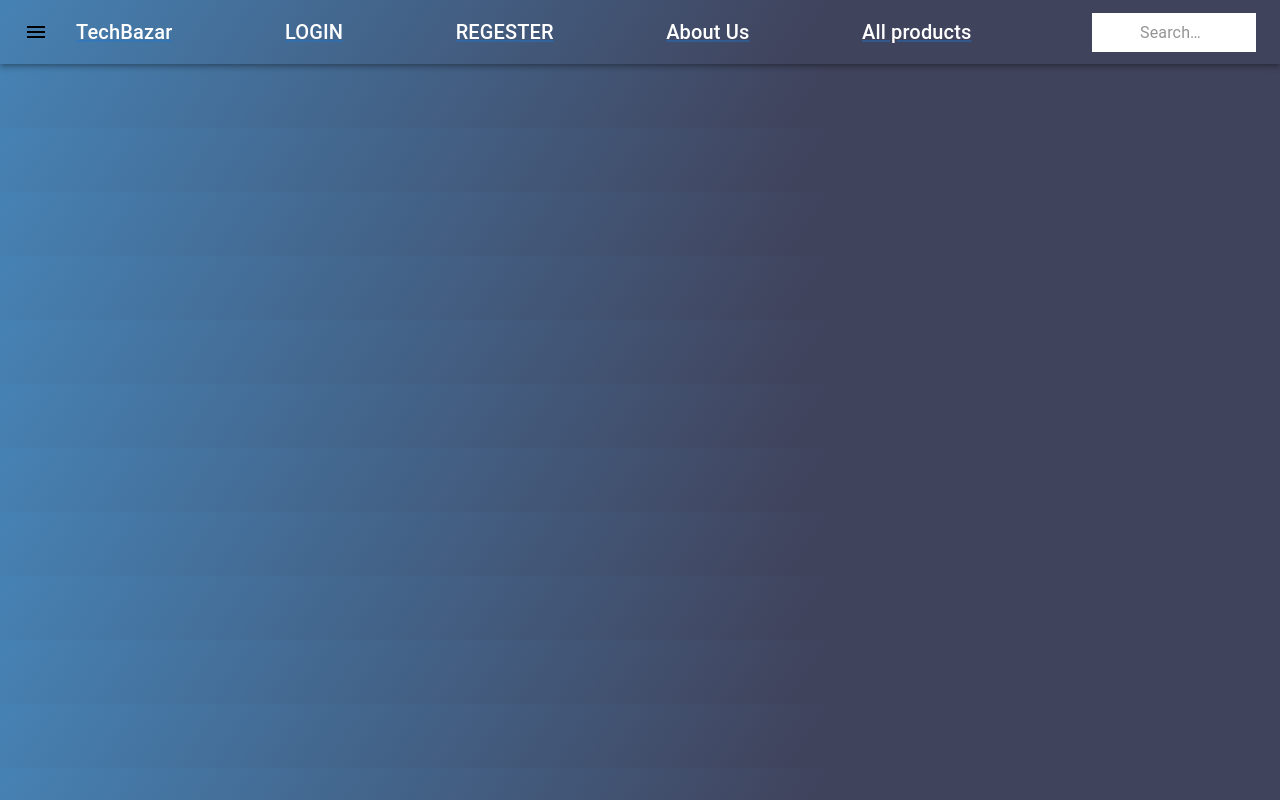
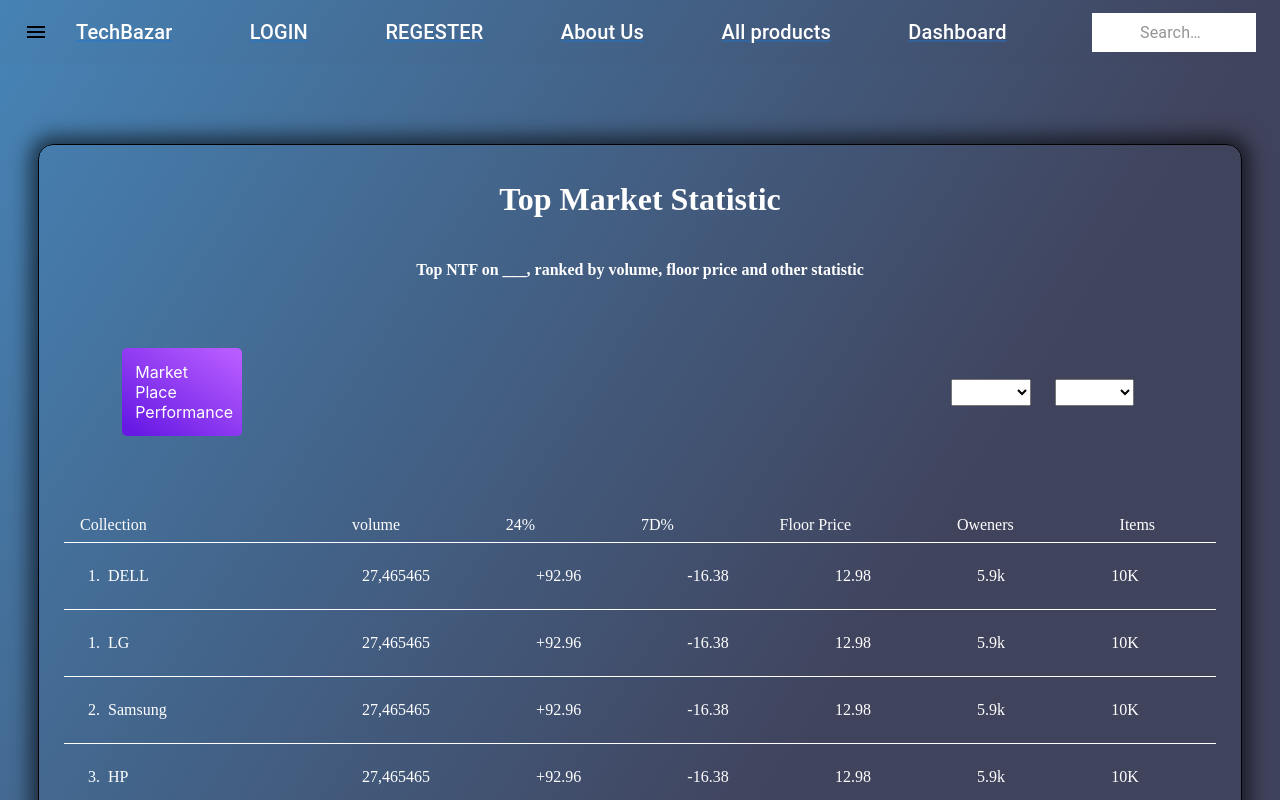
Before and after one commit to ikramby/BlissBazaar, a React (Create React App) app in the folder frontend/: page /dashboard in a window 1280 px wide. Shown: the top 800 px of the page. Built offline with nearby package versions, Linux system fonts and the light colour scheme.

Commit message:
front dashboard

```diff
--- a/frontend/src/App.js
+++ b/frontend/src/App.js
@@ -13,8 +13,7 @@ import SearchAppBar from './component/navbar';
 import { AuthProvider } from './component/AuthContext';
 import AllProduct from './pages/allProduct';
 import EditProductForm from './pages/Editproduct';
-// import ConnectPlus from "./pages/dashboard-page/page/mainDashboard";
-
+import Dashboard from './pages/dashboard'
 
 function App() {
   return (
@@ -37,7 +36,8 @@ function App() {
 
         <Route path="/PrivacyPolicy" element={<PrivacyPolicy />} />
         <Route path="/TermOfUse" element={<TermOfUse />} />
-        {/* <Route path="/dashboard" element={<ConnectPlus />} /> */}
+        <Route path="/dashboard" element={<Dashboard />} />
+
 
         TermsOfUse
       </Routes>
--- a/frontend/src/component/mediaCard.js
+++ b/frontend/src/component/mediaCard.js
@@ -48,7 +48,7 @@ export default function MediaCard({ productId,name, description, imageUrl, price
 
 
   return (
-    <Card sx={{ maxWidth: 390, backgroundColor: 'transparent', border:'1px solid black' ,
+    <Card sx={{ maxWidth: 360, backgroundColor: 'transparent', border:'1px solid black' ,
     borderRadius:'10px',margin:'10px', backgroundColor:'hsla(0, 0%, 100%, 0.1)'
 
      }} style={shadowStyle}>
--- a/frontend/src/component/navbar.js
+++ b/frontend/src/component/navbar.js
@@ -158,6 +158,19 @@ export default function SearchAppBar() {
 
          </Typography>
 
+         <Typography
+            variant="h6"
+            noWrap
+            component="div"
+            sx={{ flexGrow: 1, display: { xs: 'none', sm: 'block' } }}
+          >
+         <Link href='/dashboard' sx={{color:'white'}}>
+            Dashboard
+         </Link>
+
+         </Typography>
+
+
          {auth && (
             <div>
               <IconButton
--- /dev/null
+++ b/frontend/src/pages/dashboard.css
@@ -0,0 +1,122 @@
+#body{
+    margin: 0;
+    display: flex;
+    justify-content: center;
+    color: white;
+    background: linear-gradient(123deg, #4682B4 0%, #40435C 63%);
+
+
+
+}
+
+.dashboard-container{
+    width: 90%;
+    min-height: 100vh;
+    display: flex;
+    flex-direction: column;
+    align-items: center;
+    margin-top: 10vh;
+
+    padding: 15px 25px 15px 25px;
+
+    border-radius: 15px;
+    border: 1px solid black;
+    -webkit-box-shadow: 0px 0px 19px 8px rgba(0,0,0,0.59);
+box-shadow: 0px 0px 19px 8px rgba(0,0,0,0.59);
+
+}
+
+#dashboard-title{
+
+    width: 100%;
+    display: flex;
+    flex-direction: column;
+    align-items: center;
+    margin-bottom: 2vh;
+
+}
+
+#dhashboard-filter{
+
+    display: flex;
+
+    width: 90%;
+    justify-content: space-between;
+    align-items: center;
+    margin-bottom: 2vh;
+    padding: 3vh;
+    margin: 1vh;
+
+}
+#market-place-performance{
+
+
+    width: 9%;
+    padding: 1.7vh;
+    background: var(--Primary-Color, linear-gradient(214deg, #B75CFF 6.04%, #671AE4 92.95%));
+    color: #FFF;
+    font-family: SF Pro Display;
+    font-size: 14 px;
+    font-style: normal;
+    font-weight: 400;
+    line-height: normal;
+    border-radius: 5px;
+
+}
+
+#dhashboard-filter select{
+
+
+   width: 50%;
+   margin-right: 3vh;
+   padding: 0.5vh;
+
+}
+#select{
+    width: 20%;
+    display: flex;
+    justify-content: space-around;
+    color: white;
+    border: #FFF;
+
+}
+.dashboard-tab{
+
+    height: 80vh;
+    width: 100%;
+    margin-top: 5vh;
+}
+.title  {
+    border-bottom: 1px solid white;
+    display: flex;
+    justify-content: space-between;
+    padding: 1vh;
+
+
+}
+.collection{
+    display: flex;
+    justify-content: space-around;
+    width: 80%;
+}
+.collec{
+
+    margin-left: 1vh;
+    width: 5%;
+}
+.dhaboard-row{
+    border-bottom: 1px solid white;
+    display: flex;
+    justify-content: space-between;
+
+    padding: 3vh;
+
+}
+
+.brand{
+    width: 50px;
+height: 50px;
+flex-shrink: 0;
+display: inline;
+border-bottom: 1px solid white;
+}
--- /dev/null
+++ b/frontend/src/pages/dashboard.js
@@ -0,0 +1,121 @@
+import React from 'react';
+import './dashboard.css';
+
+export default function Dashboard() {
+  return (
+    <>
+    <div id='body'>
+     <div class="dashboard-container">
+     <div id="dashboard-title">
+        <h1>Top Market Statistic</h1>
+        <h4>Top NTF on ___, ranked by volume, floor price and other statistic</h4>
+     </div>
+     <div id="dhashboard-filter">
+        <div id="market-place-performance">Market Place Performance</div>
+        <div id="select">
+            <select name="days" id="days">
+
+        </select>
+        <select name="all-categ" id="all-categ">
+
+        </select>
+    </div>
+
+     </div>
+     <div class="dashboard-tab">
+        <div class="title">
+            <div>
+              <span class="collec" >Collection</span>
+            </div>
+            <div class="collection">
+                <span>volume</span>
+            <span>24%</span>
+            <span>7D%</span>
+            <span>Floor Price</span>
+            <span>Oweners</span>
+            <span>Items</span>
+            </div>
+
+
+        </div>
+
+        <div class="dhaboard-row">
+            <div>
+                <span>1.</span>
+
+              <span class="collec" >DELL</span>
+            </div>
+            <div class="collection">
+                <span>27,465465</span>
+            <span>+92.96</span>
+            <span>-16.38</span>
+            <span>12.98</span>
+            <span>5.9k</span>
+            <span>10K</span>
+            </div>
+
+
+        </div>
+
+           <div class="dhaboard-row">
+            <div>
+                <span>1.</span>
+
+              <span class="collec" >LG</span>
+            </div>
+            <div class="collection">
+                <span>27,465465</span>
+            <span>+92.96</span>
+            <span>-16.38</span>
+            <span>12.98</span>
+            <span>5.9k</span>
+            <span>10K</span>
+            </div>
+
+
+        </div>
+
+           <div class="dhaboard-row">
+            <div>
+                <span>2.</span>
+
+              <span class="collec" >Samsung</span>
+            </div>
+            <div class="collection">
+                <span>27,465465</span>
+            <span>+92.96</span>
+            <span>-16.38</span>
+            <span>12.98</span>
+            <span>5.9k</span>
+            <span>10K</span>
+            </div>
+
+
+        </div>
+
+           <div class="dhaboard-row">
+            <div>
+                <span>3.</span>
+
+              <span class="collec" >HP</span>
+            </div>
+            <div class="collection">
+                <span>27,465465</span>
+            <span>+92.96</span>
+            <span>-16.38</span>
+            <span>12.98</span>
+            <span>5.9k</span>
+            <span>10K</span>
+            </div>
+
+
+        </div>
+
+     </div>
+
+
+    </div>
+    </div>
+    </>
+  )
+}
```
